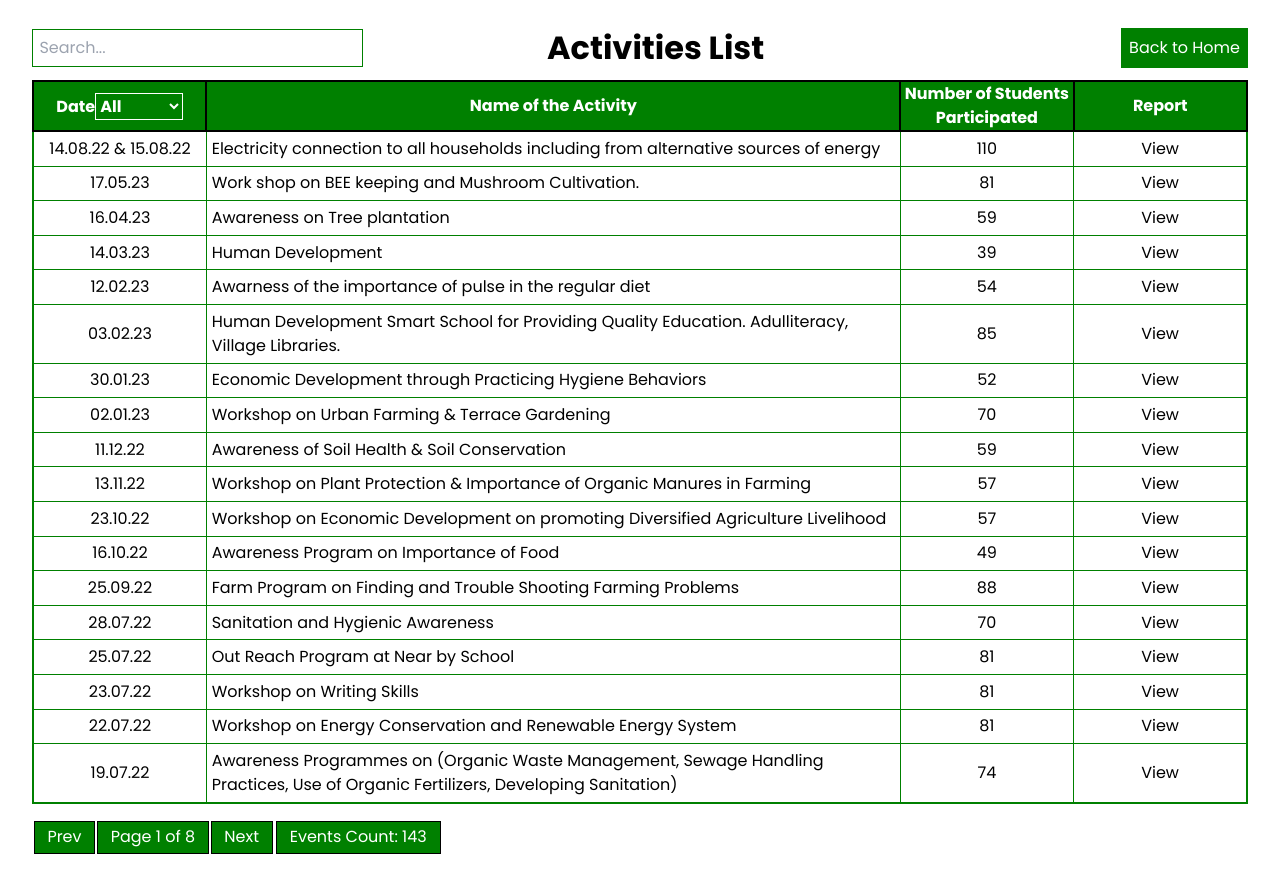
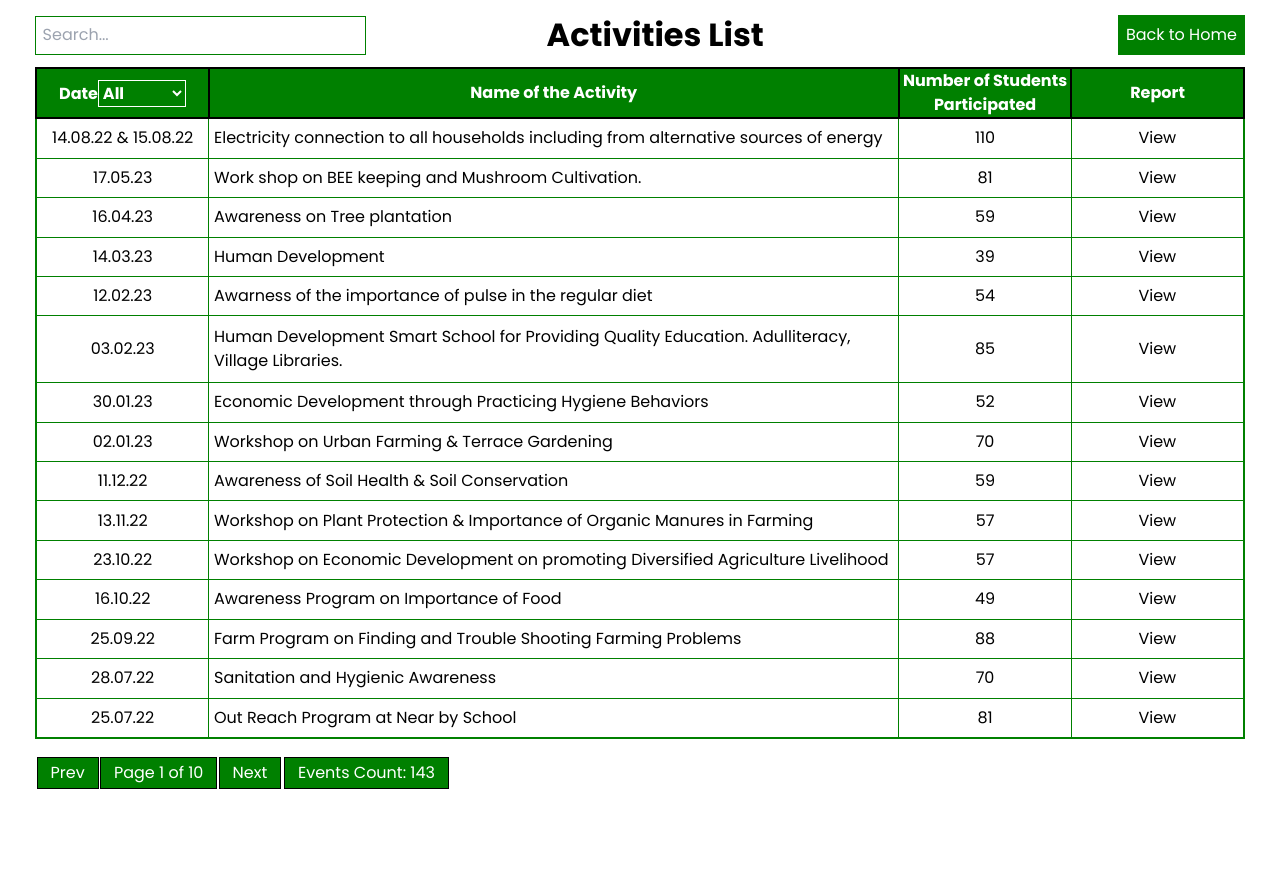
Before and after one commit to DeepakReddyG/SmartVillage, a Next.js app in the folder client/: page /activities in a window 1280 px wide. After the commit the page ends 810 px from the top, so only its background shows below. Built offline with nearby package versions, Linux system fonts and the light colour scheme.

Commit message:
fixed height issue in activities for browser

```diff
--- a/client/app/activities/page.css
+++ b/client/app/activities/page.css
@@ -4,7 +4,7 @@
 .activities_table_in {
     width: 95%;
     margin: auto;
-    /* padding: 2rem 0; */
+    padding: 0.2rem
 }
 .activities_table_in_header {
     width: 100%;
@@ -14,7 +14,7 @@
     display: flex;
     align-items: center;
     justify-content: center;
-    padding: 0.5rem 0;
+    /* padding: 0.5rem 0; */
 }
 .activities_table_in_header_in h1 {
     font-size: 2rem;
--- a/client/app/activities/page.js
+++ b/client/app/activities/page.js
@@ -7,7 +7,7 @@ function Page() {
   const [searchQuery, setSearchQuery] = useState('');
   const [currentPage, setCurrentPage] = useState(1);
   const [selectedYear, setSelectedYear] = useState('');
-  const eventsPerPage = 18;
+  const eventsPerPage = 15;
   const [sortBy, setSortBy] = useState("DATE");
   const [sortOrder, setSortOrder] = useState('desc');
 
```
